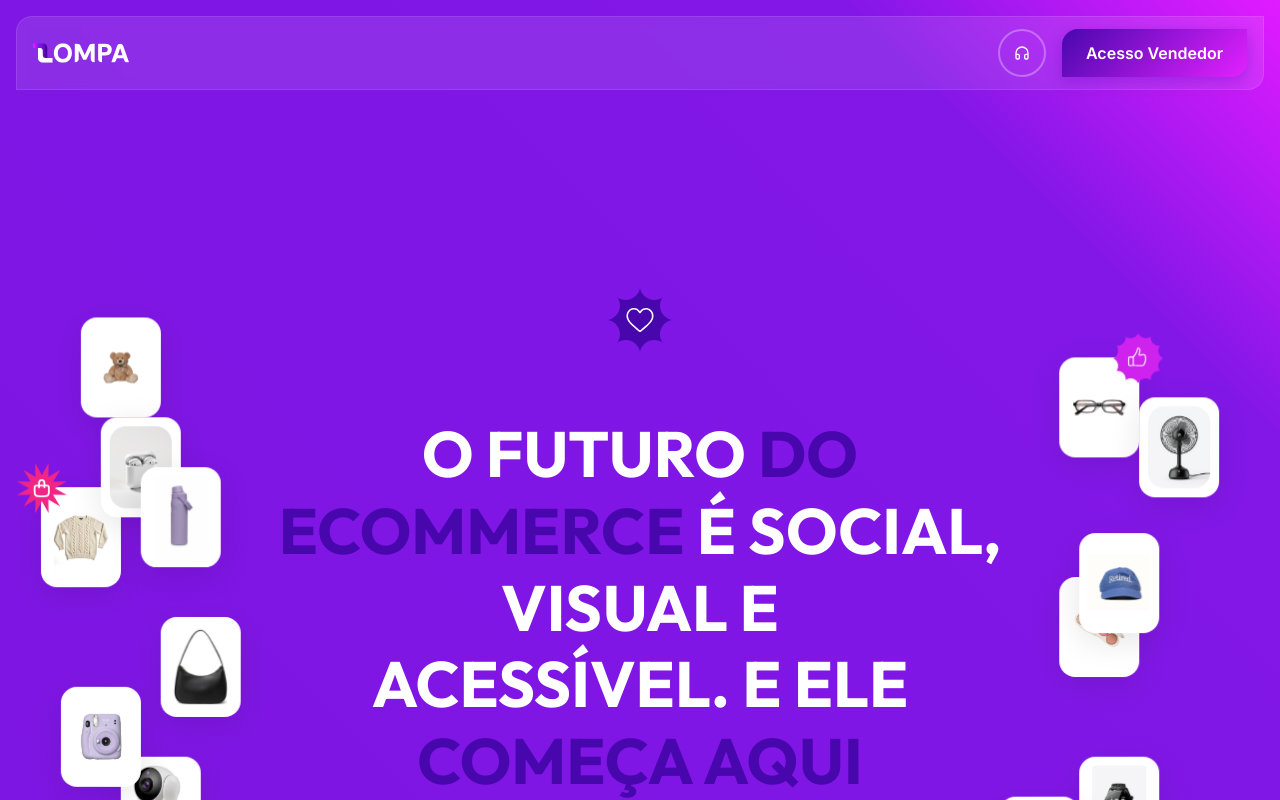
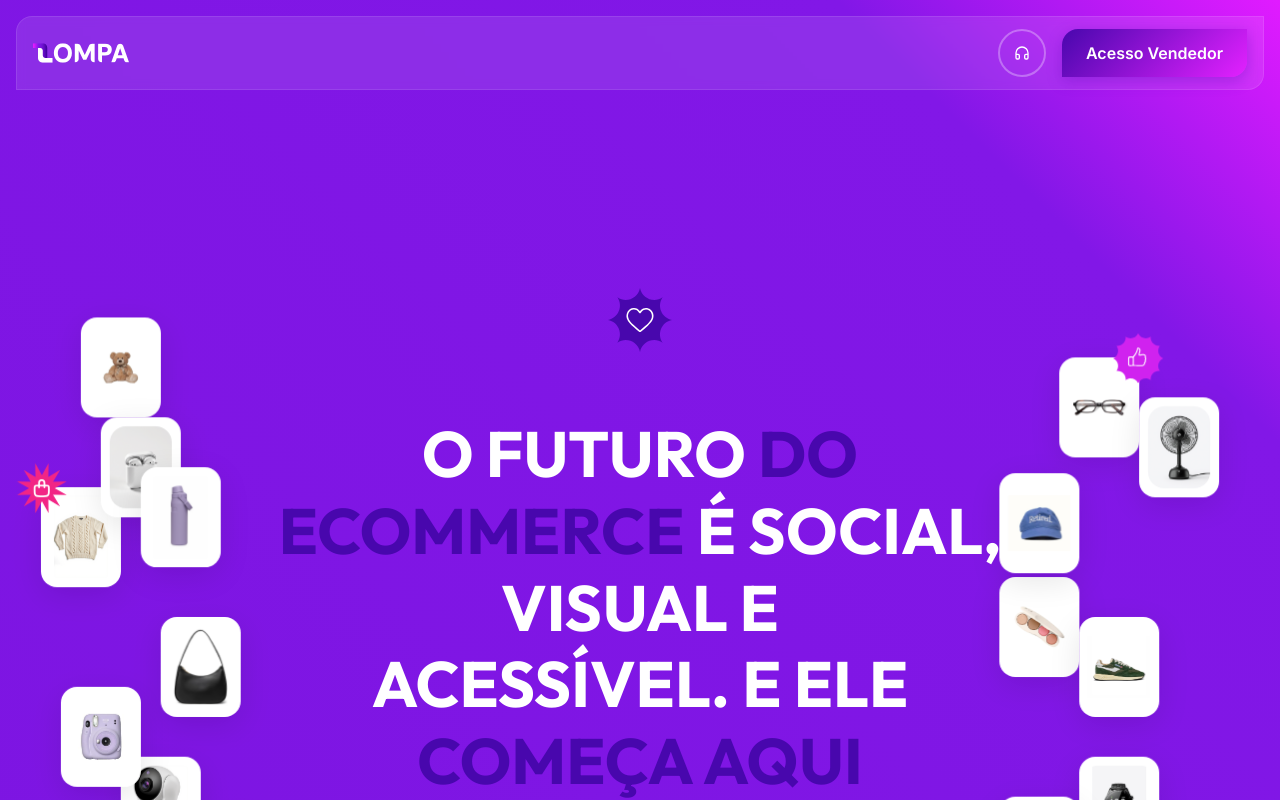
Before and after one commit to rafaelliao/landingPageLompa_Final, a Next.js app: page / in a window 1280 px wide. Shown: the top 800 px of the page. Built offline with nearby package versions, Linux system fonts and the light colour scheme.

Commit message:
fix(desktop): ajustes finos de posição dos cards Boné, Maquiagem e Tênis

```diff
--- a/src/components/ProductsSection.tsx
+++ b/src/components/ProductsSection.tsx
@@ -149,7 +149,7 @@ const mobileVisibleCards = [
   'Bolsa',              // ✅ Card importante
   'Blusa Creme',        // ✅ Card com estrela
   'Urso Pelúcia',       // ✅ Novo card inserido no grupo da esquerda
-  'Câmera Card',        // ✅ Card visual
+  // 'Câmera Card',     // ❌ Removido do mobile
   // 'Fone',            // ❌ Removido do mobile
 
   // GRUPO DIREITA - 4 cards
@@ -256,11 +256,11 @@ const ProductsSection = ({
       case 'right-top':
         return '-top-68 right-5'
       case 'right-center':
-        return 'top-10 right-5'      // Maquiagem - ao lado do Boné, mais para baixo
+        return 'top-10 right-20'      // Maquiagem - mais ao centro
       case 'right-bottom':
-        return '-top-68 right-0'      // Tênis - agora no grupo da direita, bem acima
+        return 'top-20 right-0'      // Tênis - colado na borda direita
       case 'right-bottom-inner':
-        return '-top-1 right-0'       // Boné - mais à direita
+        return '-top-16 right-20'       // Boné - volta para mais à direita
       case 'right-extra':
         return 'top-15 right-5'
       case 'right-center-inner':
```
